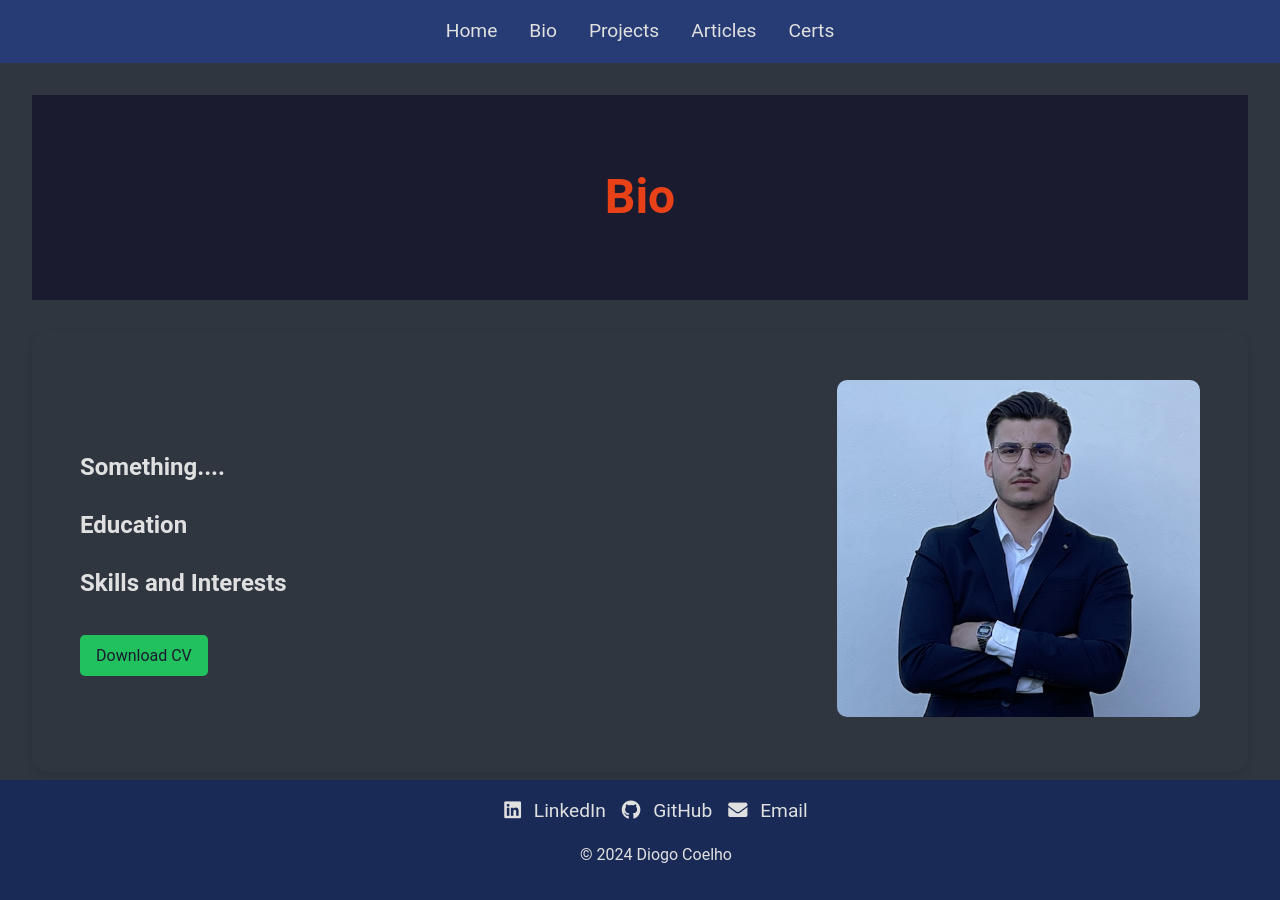
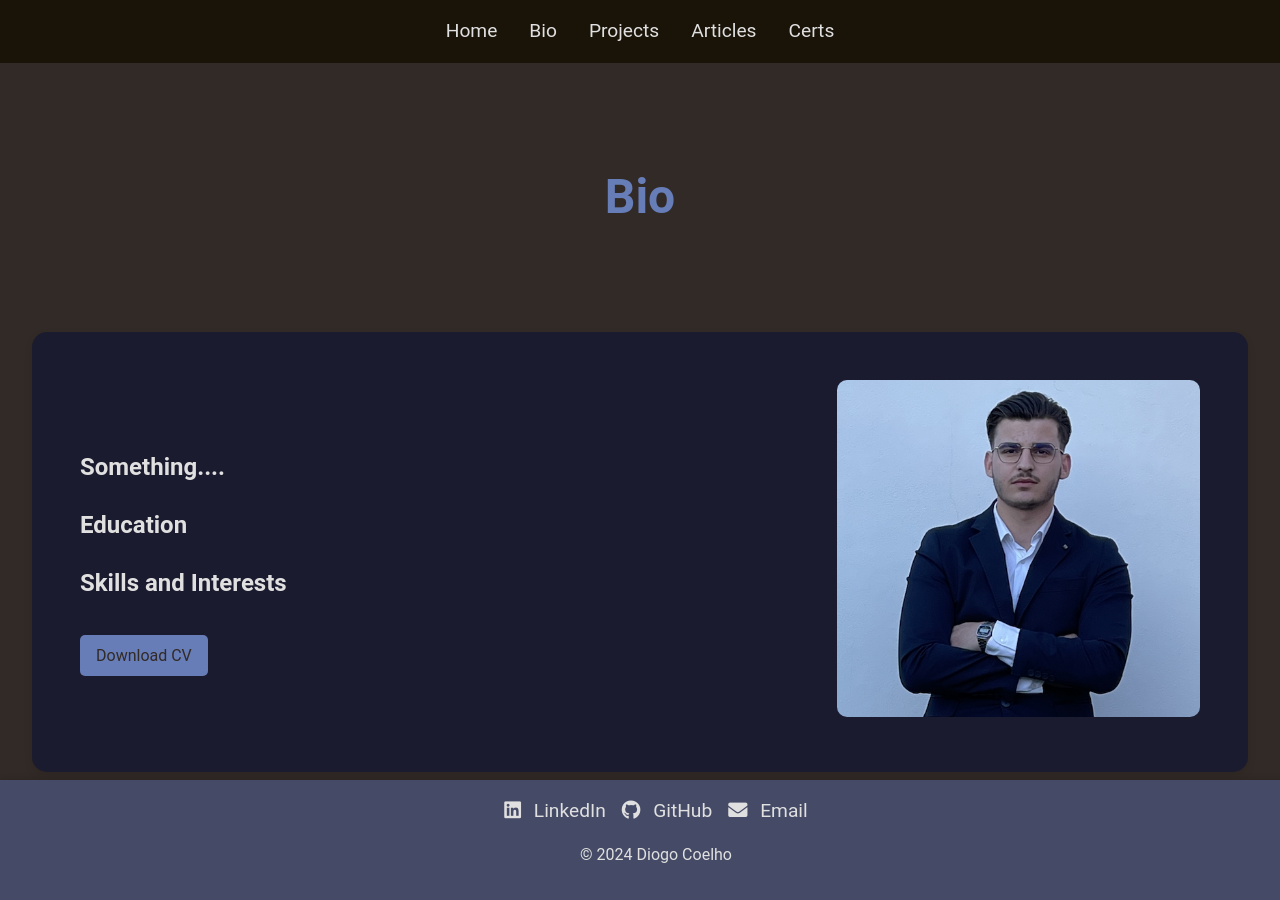
Before and after one commit to Co3lho22/co3lho22.github.io, a Jekyll site: the page built from website/bio.md, in a window 1280 px wide. Built offline with Jekyll 4.4.1, drawn with Linux system fonts in a browser that asks for light colours.

```diff
--- a/website/assets/main.css
+++ b/website/assets/main.css
@@ -1,29 +1,30 @@
-/* Variables */
 :root {
-  --color-primary: #1b1b2f;
-  --color-secondary: #e0e0e0;
-  --color-accent: #21c25e;
-  --color-accent-dark: #1a9e4d;
-  --color-header: #273c75;
-  --color-footer: #192a56;
-  --color-background: #2f3640;
-  --color-highlight: #e84118;
-  --color-highlight-dark: #c23616;
+  --color-primary: #322A26; /* Van Dyke */
+  --color-secondary: #e0e0e0; /* Soft White */
+  --color-accent: #191308; /* Smoky Black */
+  --color-accent-dark: #454B66; /* Delft Blue */
+  --color-highlight: #677DB7; /* Glaucous */
+  --color-highlight-dark: #9CA3DB; /* Vista Blue */
+  --color-background: #1b1b2f; /* Dark Background */
+  --color-warning: #e84118; /* Highlight Red */
+  --color-warning-dark: #c23616; /* Dark Highlight Red */
 }
 
 /* Global Styles */
 body {
   font-family: 'Roboto', sans-serif;
-  background-color: var(--color-primary);
+  background-color: var(--color-background);
   color: var(--color-secondary);
   margin: 0;
   padding: 0;
   line-height: 1.6;
+  font-size: 16px;
 }
 
 header {
-  background: var(--color-header);
+  background: var(--color-accent);
   padding: 1rem 0;
+  box-shadow: 0 2px 5px rgba(0, 0, 0, 0.1);
 }
 
 .nav {
@@ -42,24 +43,26 @@ header {
   color: var(--color-secondary);
   text-decoration: none;
   font-size: 1.2rem;
+  transition: color 0.3s ease;
 }
 
 .nav li a:hover {
-  color: var(--color-accent);
+  color: var(--color-highlight);
 }
 
 main {
   padding: 2rem;
-  background-color: var(--color-background);
+  background-color: var(--color-primary);
 }
 
 footer {
   text-align: center;
   padding: 1rem;
-  background: var(--color-footer);
+  background: var(--color-accent-dark);
   position: fixed;
   width: 100%;
   bottom: 0;
+  box-shadow: 0 -2px 5px rgba(0, 0, 0, 0.1);
 }
 
 .contact-section {
@@ -73,10 +76,11 @@ footer {
   color: var(--color-secondary);
   text-decoration: none;
   font-size: 1.2rem;
+  transition: color 0.3s ease;
 }
 
 .contact-section a:hover {
-  color: var(--color-accent);
+  color: var(--color-highlight);
 }
 
 .contact-section i {
@@ -87,16 +91,17 @@ button, .button {
   display: inline-block;
   margin-top: 1rem;
   padding: 0.5rem 1rem;
-  background-color: var(--color-accent);
+  background-color: var(--color-highlight);
   color: var(--color-primary);
   text-decoration: none;
   border-radius: 5px;
   border: none;
   cursor: pointer;
+  transition: background-color 0.3s ease;
 }
 
 button:hover, .button:hover {
-  background-color: var(--color-accent-dark);
+  background-color: var(--color-highlight-dark);
 }
 
 /* Media Queries for Responsiveness */
--- a/website/index.html
+++ b/website/index.html
@@ -7,7 +7,7 @@
     <img src="files/images/me1.jpg" alt="Profile Picture" class="profile-image">
   </div>
   <div class="profile-quote-container">
-    <h2>Diogo Coelho<br></h2>
+    <h2>Diogo Coelho</h2>
     <h3>Phrase of the day:</h3>
     <blockquote class="profile-quote">
       "It's not a bug; it's an undocumented feature!"<br>
```
Also changed, not shown: website/assets/home.css (+16 -1 lines).
